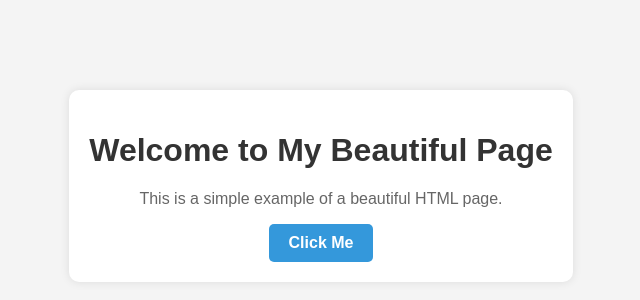
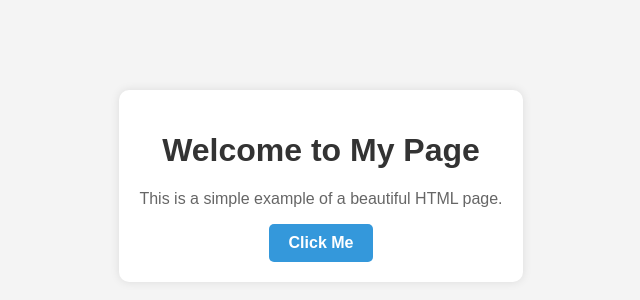
Before and after one commit to singhteekam01/SampleCICD, a plain HTML site: page index.html in a window 1280 px wide. Shown: the part 214-514 px from the top of the page, without its empty margins (319-959 px from the left). Drawn offline with Linux system fonts and the light colour scheme.

Commit message:
Update index.html

```diff
--- a/index.html
+++ b/index.html
@@ -55,7 +55,7 @@
 <body>
 
   <div class="container">
-    <h1>Welcome to My Beautiful Page</h1>
+    <h1>Welcome to My Page</h1>
     <p>This is a simple example of a beautiful HTML page.</p>
     <a href="#" class="button">Click Me</a>
   </div>
```
